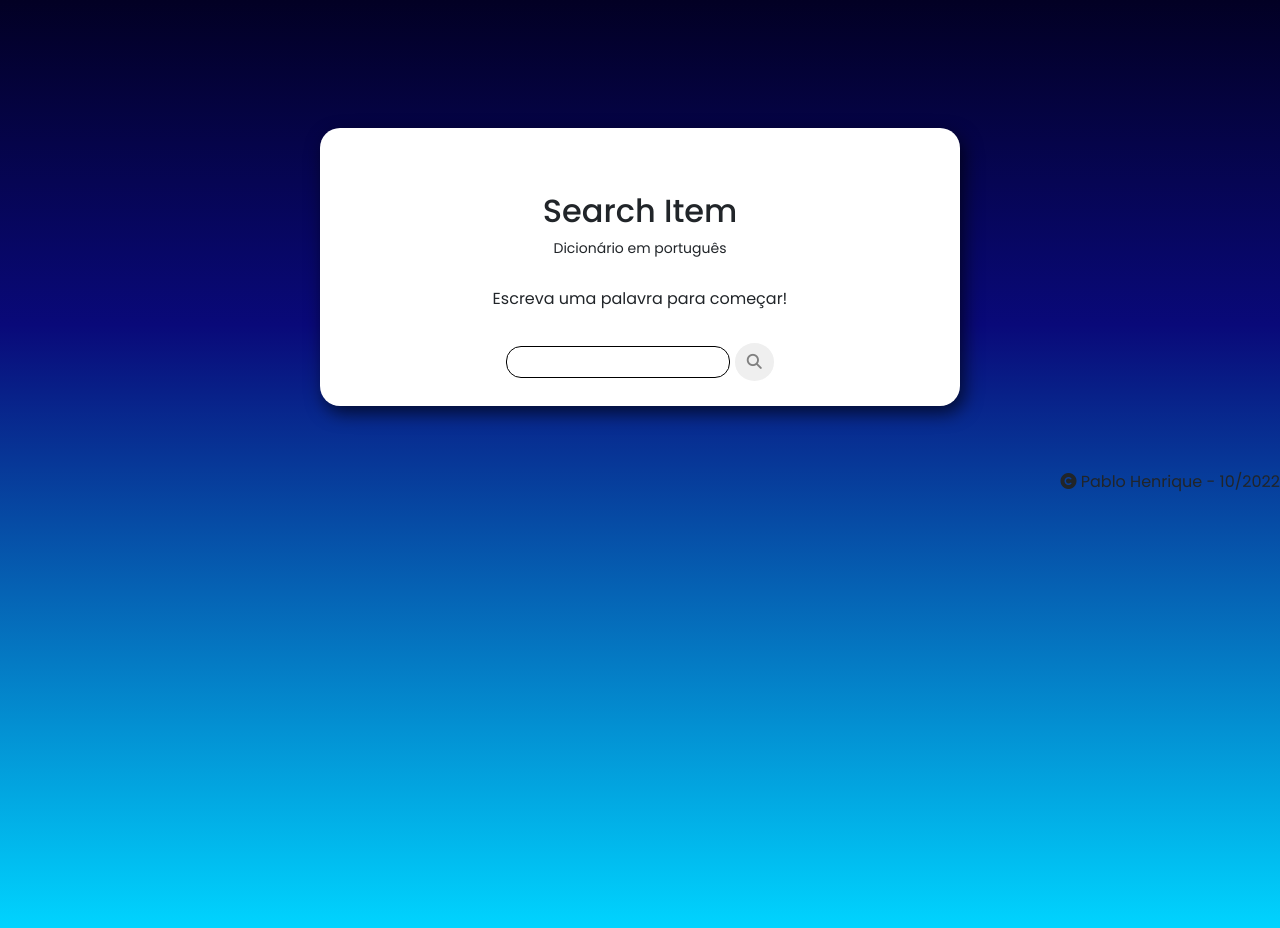
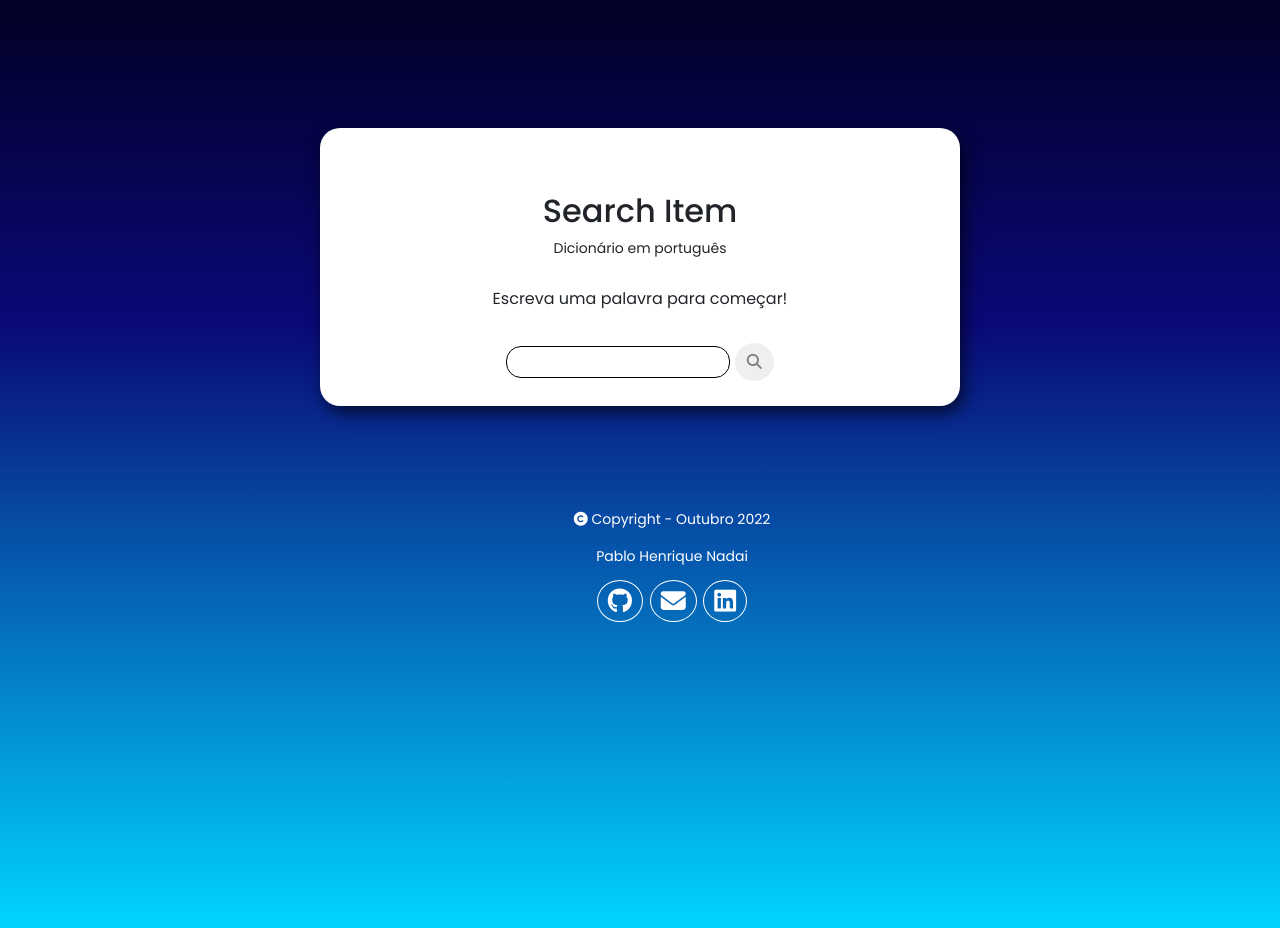
Before and after one commit to PabloHenrique/SearchItem, a plain HTML site: page index.html in a window 1280 px wide. Drawn offline with nearby package versions, Linux system fonts and the light colour scheme.

Commit message:
2022 10 30 - Social Medias

```diff
--- a/index.html
+++ b/index.html
@@ -32,7 +32,13 @@
             </div>
         </header>
         <footer>
-            <p><i class="fa fa-copyright" aria-hidden="true"></i> Pablo Henrique - 10/2022</p>
+            <p><i class="fa fa-copyright" aria-hidden="true"></i> Copyright - Outubro 2022</p>
+            <p>Pablo Henrique Nadai</p>
+            <div class="footer-links">
+                <a class="link-item" href="https://github.com/PabloHenrique" target="_blank"><i class="fa-brands fa-github"></i></a>
+                <a class="link-item" href="mailto:pablohenriquenadai@gmail.com" target="_blank"><i class="fa-solid fa-envelope"></i></a>
+                <a class="link-item" href="https://www.linkedin.com/in/pablo-henrique-nadai/" target="_blank"><i class="fa-brands fa-linkedin"></i></a>
+            </div>
         </footer>
     </body>
     <script src="https://ajax.googleapis.com/ajax/libs/jquery/3.6.0/jquery.min.js"></script>
--- a/style.css
+++ b/style.css
@@ -75,6 +75,11 @@ body{
     cursor: pointer;
 }
 
+.btnSearch:hover{
+    border: 2px solid black;
+    color: rgb(0, 0, 0);
+}
+
 #resultados{
     text-align: left;
     margin: 8%;
@@ -104,9 +109,29 @@ body{
 }
 
 footer{
+    color: white;
     position: relative;
-    text-align: right;
-    margin-top: 5%;
+    text-align: center;
+    margin-top: 8%;
+    margin-left: 5%;
+    font-size: 14px;
+}
+
+.footer-links{
+    font-size: 25px;
+}
+
+.link-item{
+    padding: 0.1em 0.4em;
+    border: 0.5px solid white;
+    border-radius: 50%;
+    color: white;
+}
+
+.link-item:hover{
+    background-color: white;
+    color: gray;
+    transition: 0.3s;
 }
 
 @media (max-width:1000px){
```
